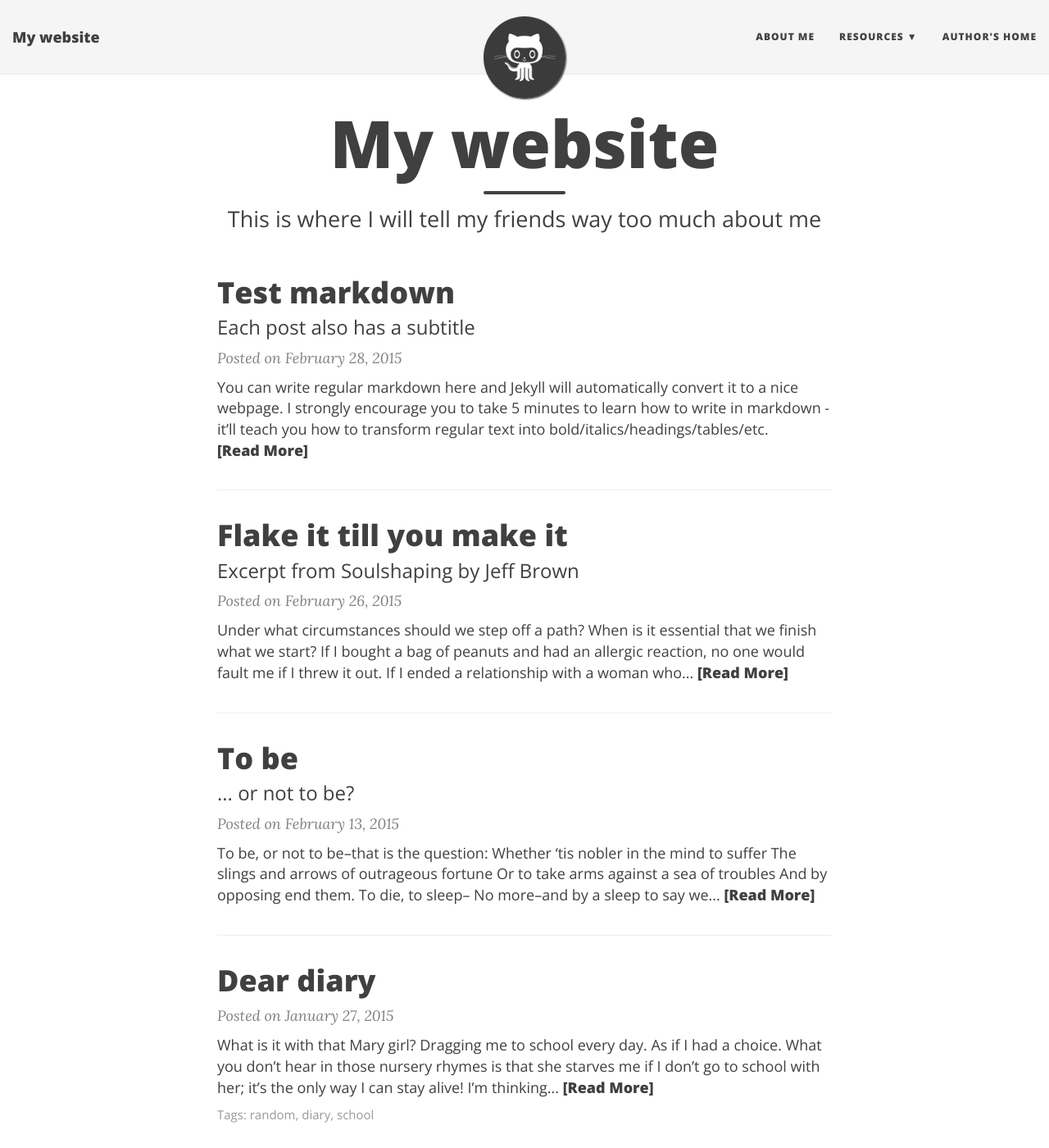
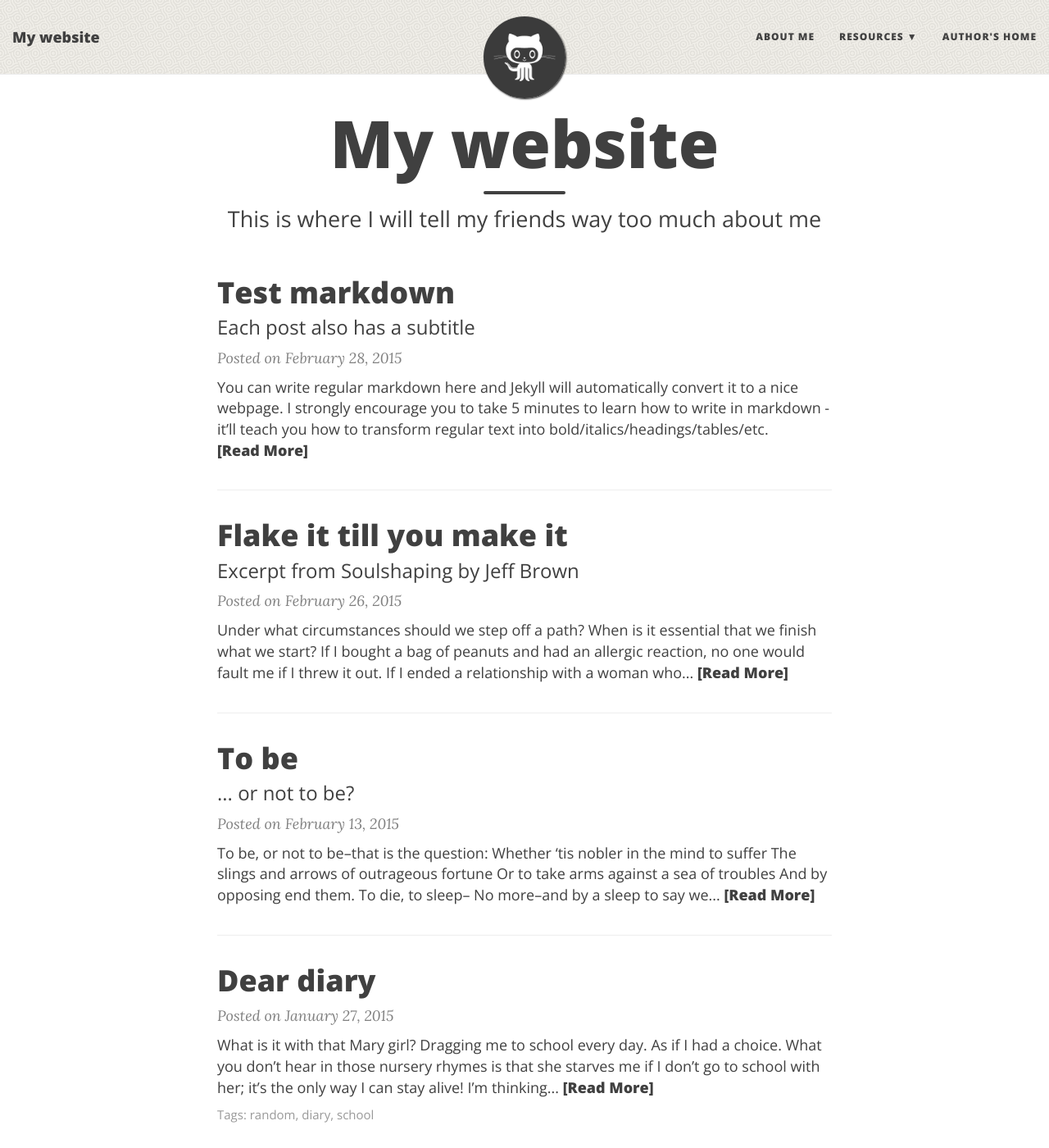
Before and after one commit to gniuk/gniuk.github.io, a Jekyll site: the page built from index.html, in a window 1280 px wide and 1400 px high. Shown: the whole window at 82% size. Built offline with Jekyll 4.4.1, drawn with Linux system fonts in a browser that asks for light colours; nearby versions of some CDN libraries; the list of posts is cut into pages by our own code.

Commit message:
adds background pattern (#242)
* adds YAML section bg image

* adds bgimage

* adds bgimage config

* fixes layout for processed css file

```diff
--- a/_config.yml
+++ b/_config.yml
@@ -6,6 +6,10 @@
 # If you are building a simple GitHub user page (http://username.github.io) then use these settings:
 url: "http://username.github.io"
 baseurl: ""
+
+# If you want a background image you can add it here.
+bgimage: "/img/bgimage.png"
+
 
 # If you are building a GitHub project page then use these settings:
 #url: "http://username.github.io/projectname"
--- a/css/main.css
+++ b/css/main.css
@@ -1,3 +1,7 @@
+---
+layout: null
+---
+
 @import url("pygment_highlights.css");
 
 /* --- General --- */
@@ -100,6 +104,10 @@ img {
   background: #F5F5F5;
   border-bottom: 1px solid #EAEAEA;
   font-family: 'Open Sans', 'Helvetica Neue', Helvetica, Arial, sans-serif;
+  {% if site.bgimage %}
+  background-image: url({{ site.bgimage }});
+  background-attachment: fixed;
+  {% endif %}
 }
 
 .navbar-custom .nav li a {
@@ -261,6 +269,10 @@ footer {
   border-top: 1px #EAEAEA solid;
   margin-top: 50px;
   font-size: 14px;
+  {% if site.bgimage %}
+  background-image: url({{ site.bgimage }});
+  background-attachment: fixed;
+  {% endif %}
 }
 
 footer a {
```
Also changed, not shown: img/bgimage.png (added).
